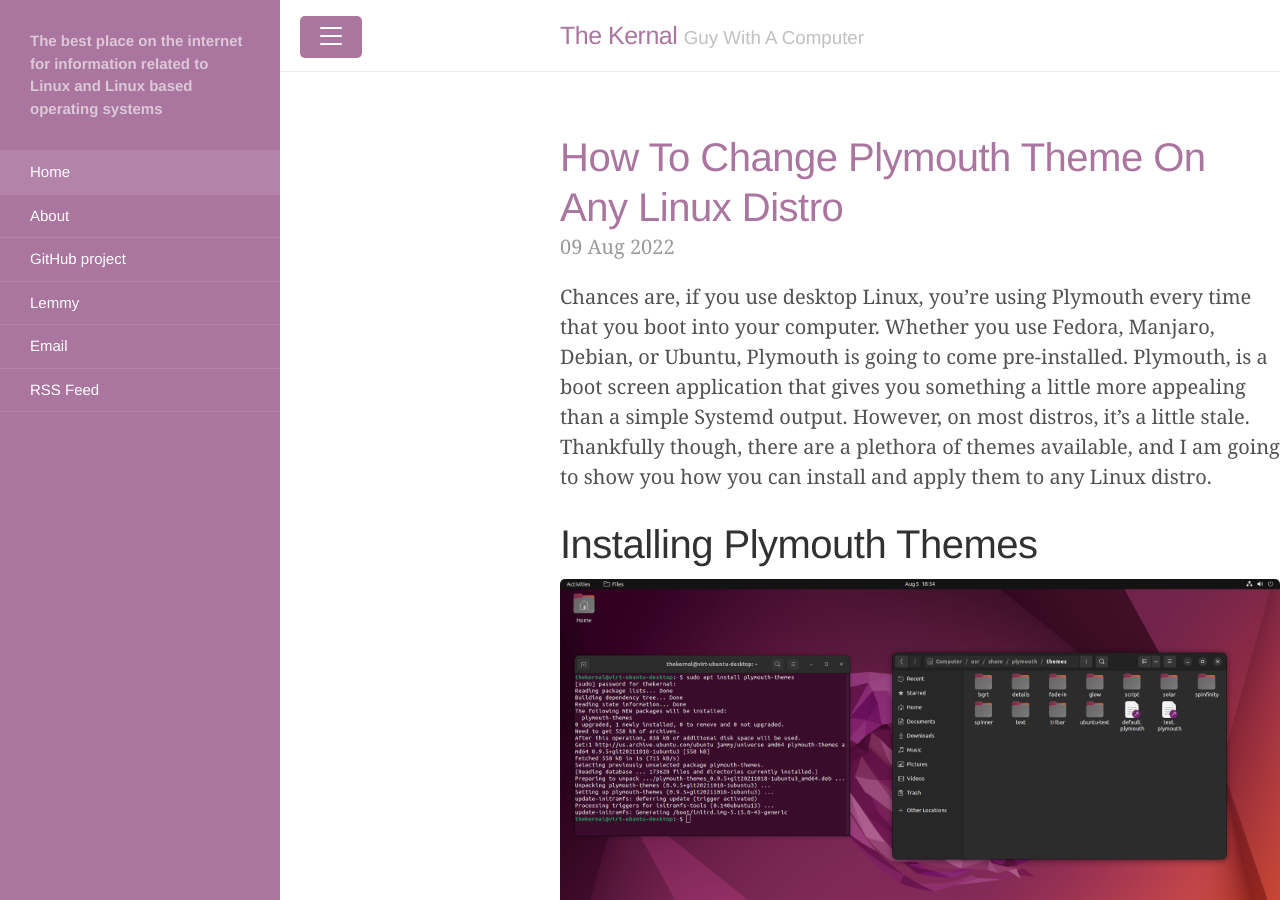
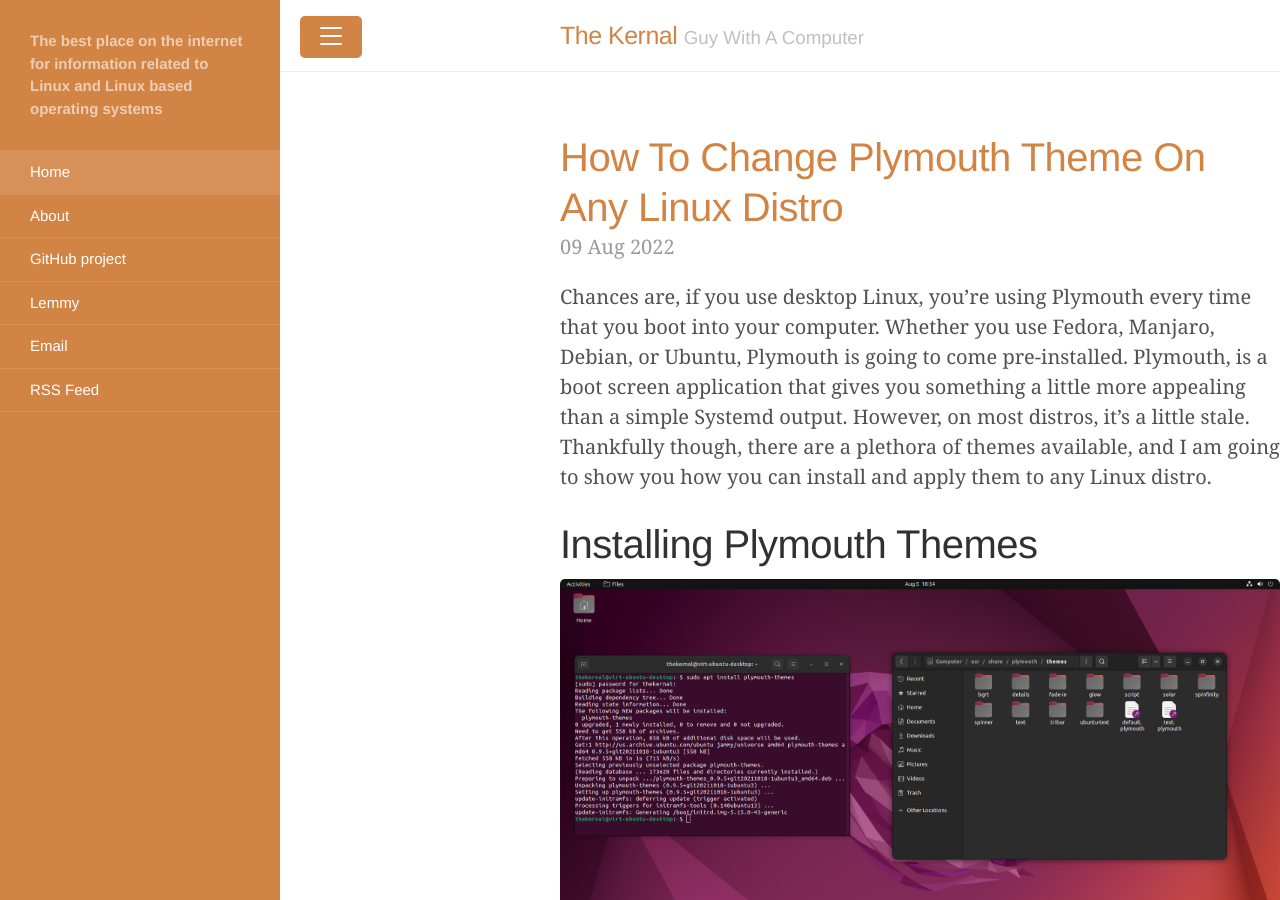
Before and after one commit to TheKernalBlog/TheKernalBlog, a Jekyll site: the page built from index.html, in a window 1280 px wide and 900 px high. Built offline with Jekyll 4.4.1, drawn with Linux system fonts in a browser that asks for light colours; the list of posts is cut into pages by our own code.

Commit message:
Update default.html

```diff
--- a/_layouts/default.html
+++ b/_layouts/default.html
@@ -30,5 +30,5 @@
   </body>
 </html>
 
-<body class="theme-base-0e">
+<body class="theme-base-09">
 </body>
```
